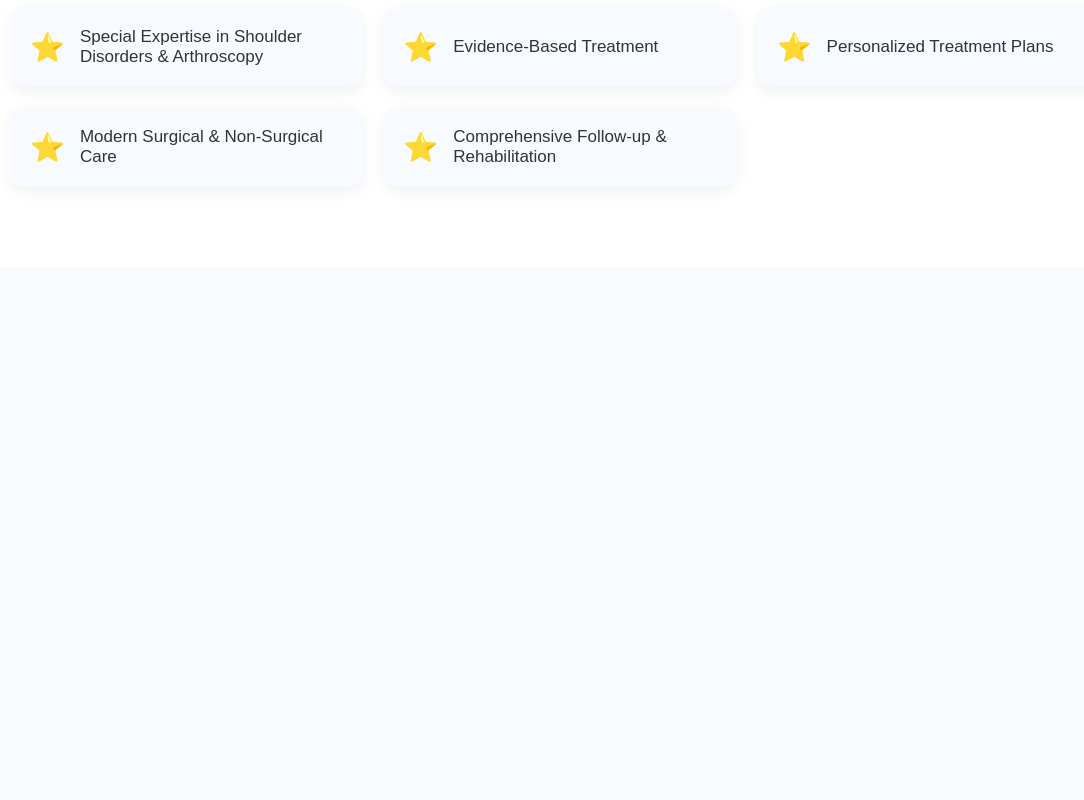
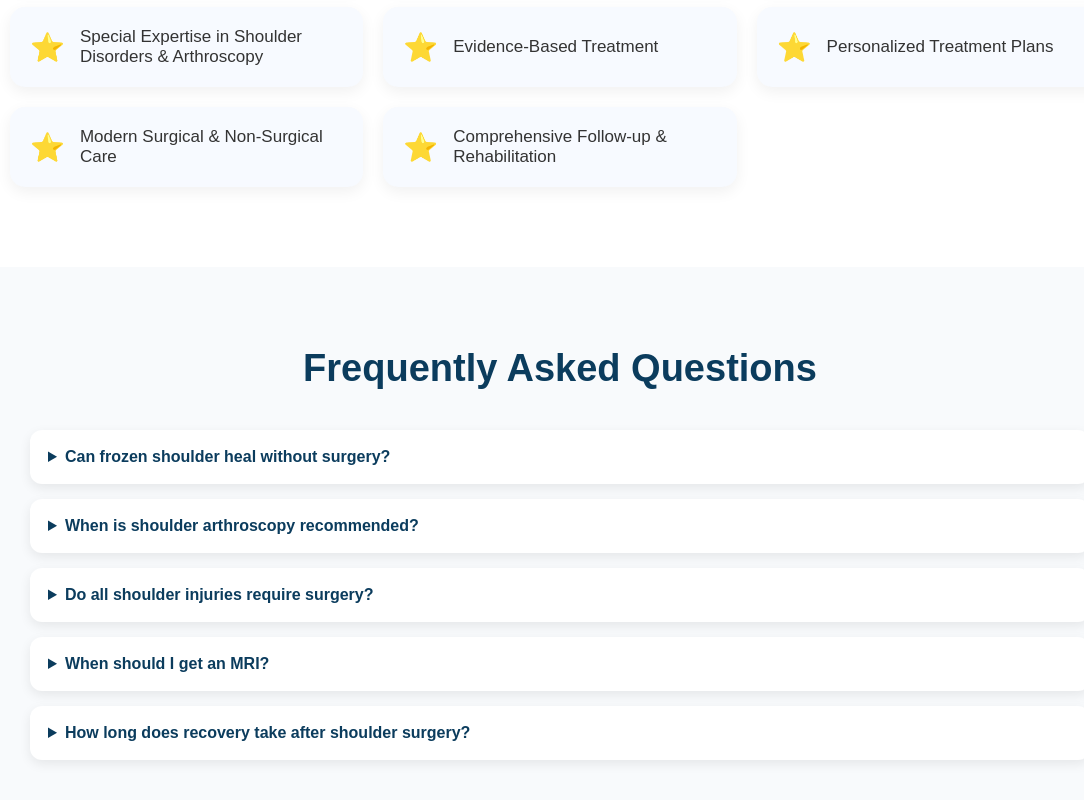
Before and after one commit to drishaanortho/drishaanortho-website, a Next.js app: page /shoulder in a window 1280 px wide. Shown: the part 3412-4212 px from the top of the page, without its empty margins (80-1164 px from the left). Before the commit the page ends 3679 px from the top, so only its background shows below. Built offline with nearby package versions, Linux system fonts and the light colour scheme.

Commit message:
Update page.tsx

```diff
--- a/app/shoulder/page.tsx
+++ b/app/shoulder/page.tsx
@@ -1,3 +1,4 @@
+import ShoulderFAQ from "../../components/ShoulderFAQ";
 import WhyChooseShoulder from "../../components/WhyChooseShoulder";
 import ShoulderConsult from "../../components/ShoulderConsult";
 import ShoulderTreatment from "../../components/ShoulderTreatment";
@@ -63,6 +64,7 @@ export default function ShoulderPage() {
       <ShoulderTreatment />
       <ShoulderConsult />
       <WhyChooseShoulder />
+      <ShoulderFAQ />
     </main>
   );
 }
```
